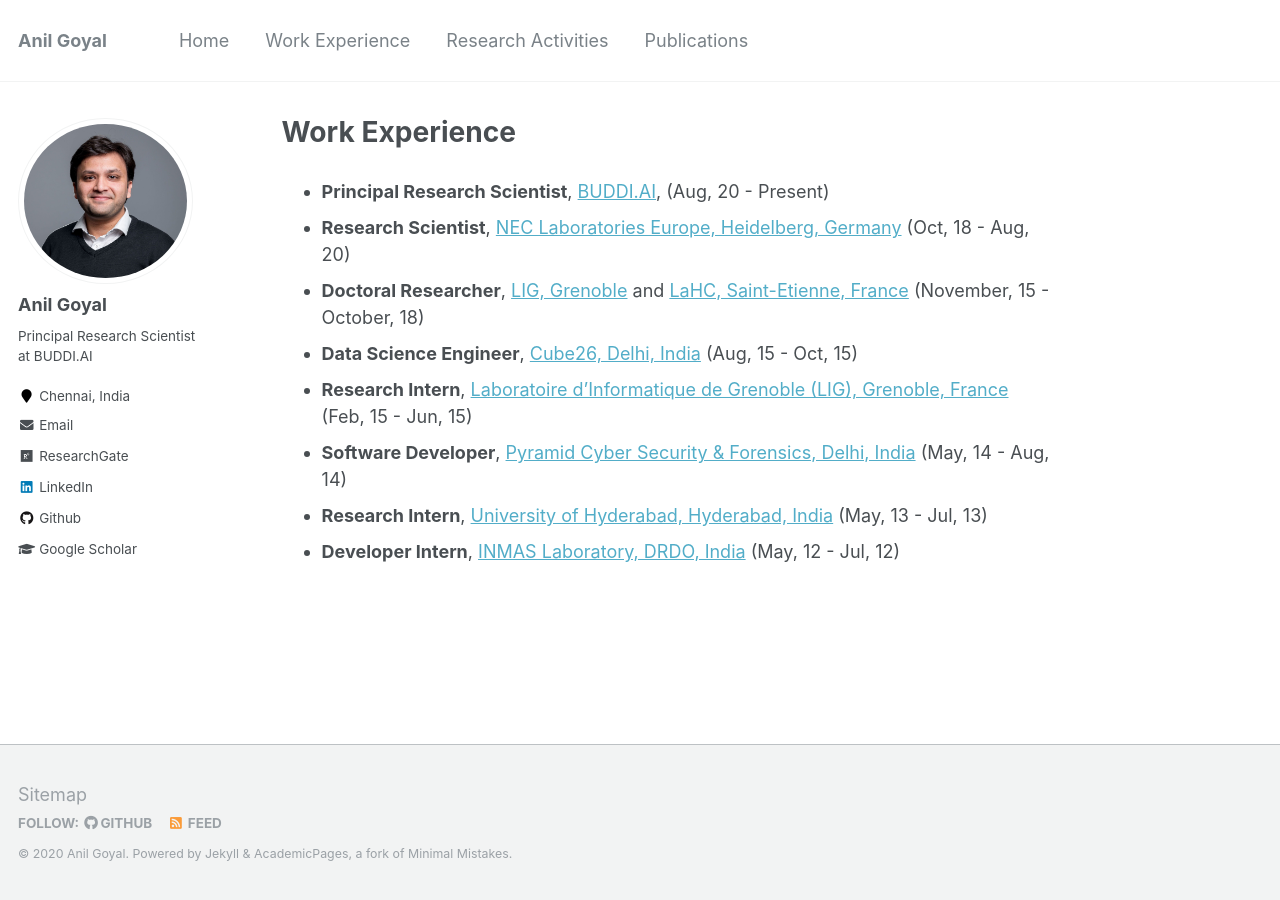
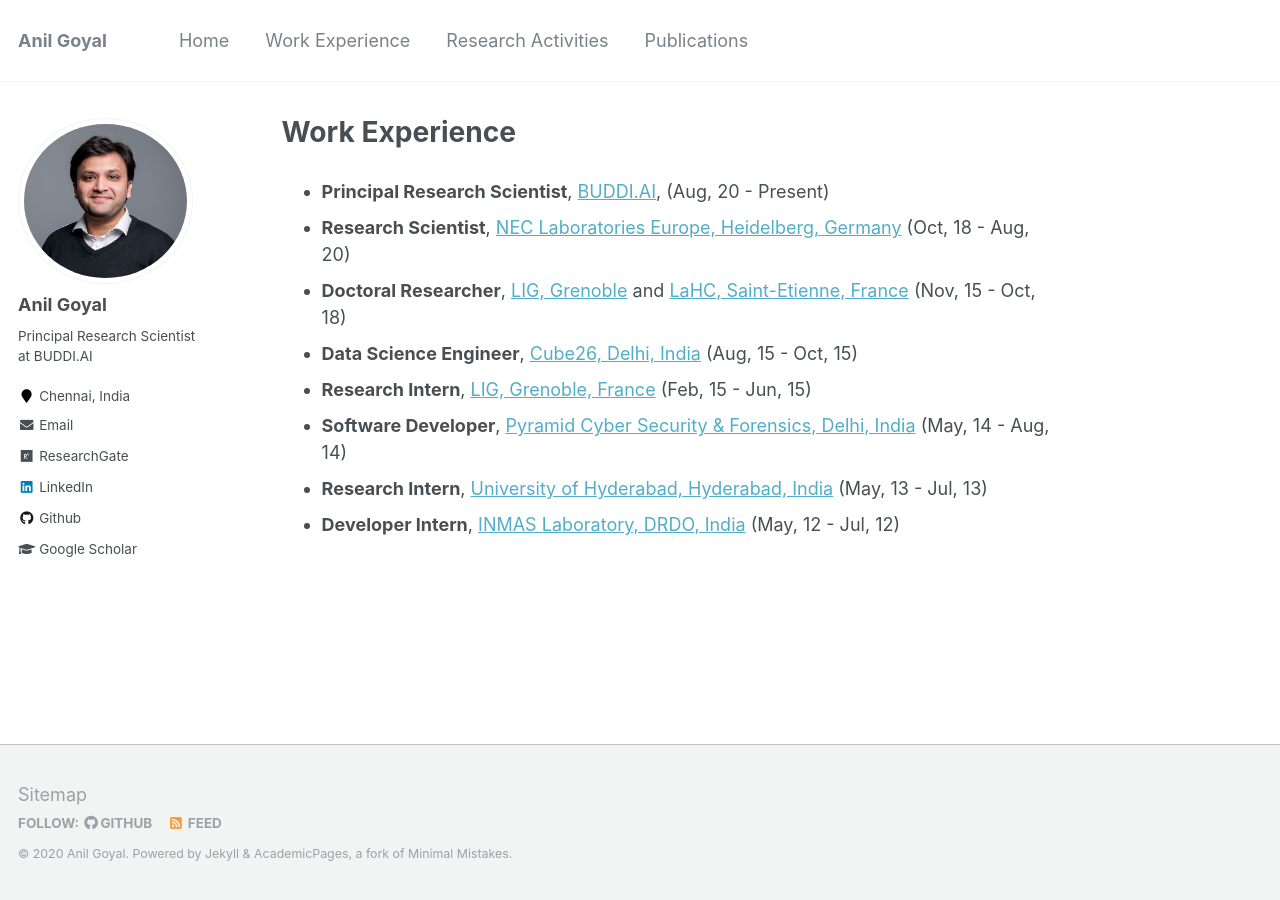
Before and after one commit to goyalanil/goyalanil.github.io, a Jekyll site: the page built from _pages/experience.md, in a window 1280 px wide. Built offline with Jekyll 4.4.1, drawn with Linux system fonts in a browser that asks for light colours.

Commit message:
Update experience.md

```diff
--- a/_pages/experience.md
+++ b/_pages/experience.md
@@ -8,9 +8,9 @@ classes: wide
 
 * **Principal Research Scientist**, [BUDDI.AI](http://buddi.ai/), (Aug, 20 - Present)
 * **Research Scientist**, [NEC Laboratories Europe, Heidelberg, Germany](http://neclab.eu/) (Oct, 18 - Aug, 20)
-* **Doctoral Researcher**, [LIG, Grenoble](https://www.liglab.fr/) and [LaHC, Saint-Etienne, France](http://laboratoirehubertcurien.fr/) (November, 15 - October, 18)
+* **Doctoral Researcher**, [LIG, Grenoble](https://www.liglab.fr/) and [LaHC, Saint-Etienne, France](http://laboratoirehubertcurien.fr/) (Nov, 15 - Oct, 18)
 * **Data Science Engineer**, [Cube26, Delhi, India](http://cube26.com/) (Aug, 15 - Oct, 15)
-* **Research Intern**, [Laboratoire d'Informatique de Grenoble (LIG), Grenoble, France](https://www.liglab.fr/) (Feb, 15 - Jun, 15)
+* **Research Intern**, [LIG, Grenoble, France](https://www.liglab.fr/) (Feb, 15 - Jun, 15)
 * **Software Developer**, [Pyramid Cyber Security & Forensics, Delhi, India](http://pyramidcyber.com/) (May, 14 - Aug, 14)
 * **Research Intern**, [University of Hyderabad, Hyderabad, India](http://www.uohyd.ac.in/) (May, 13 - Jul, 13)
 * **Developer Intern**, [INMAS Laboratory, DRDO, India](https://www.drdo.gov.in/labs-and-establishments/institute-nuclear-medicine-allied-sciences-inmas) (May, 12 - Jul, 12)
```
